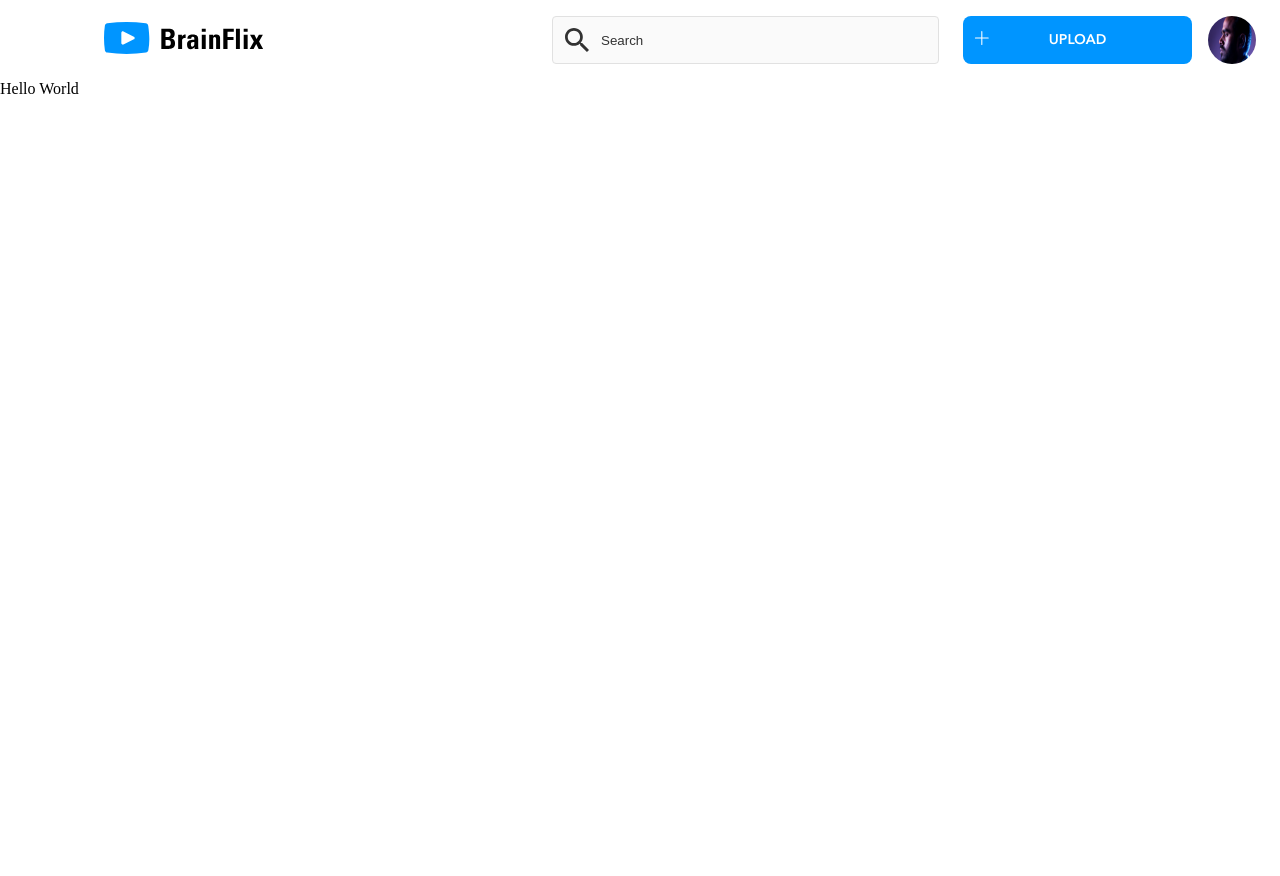
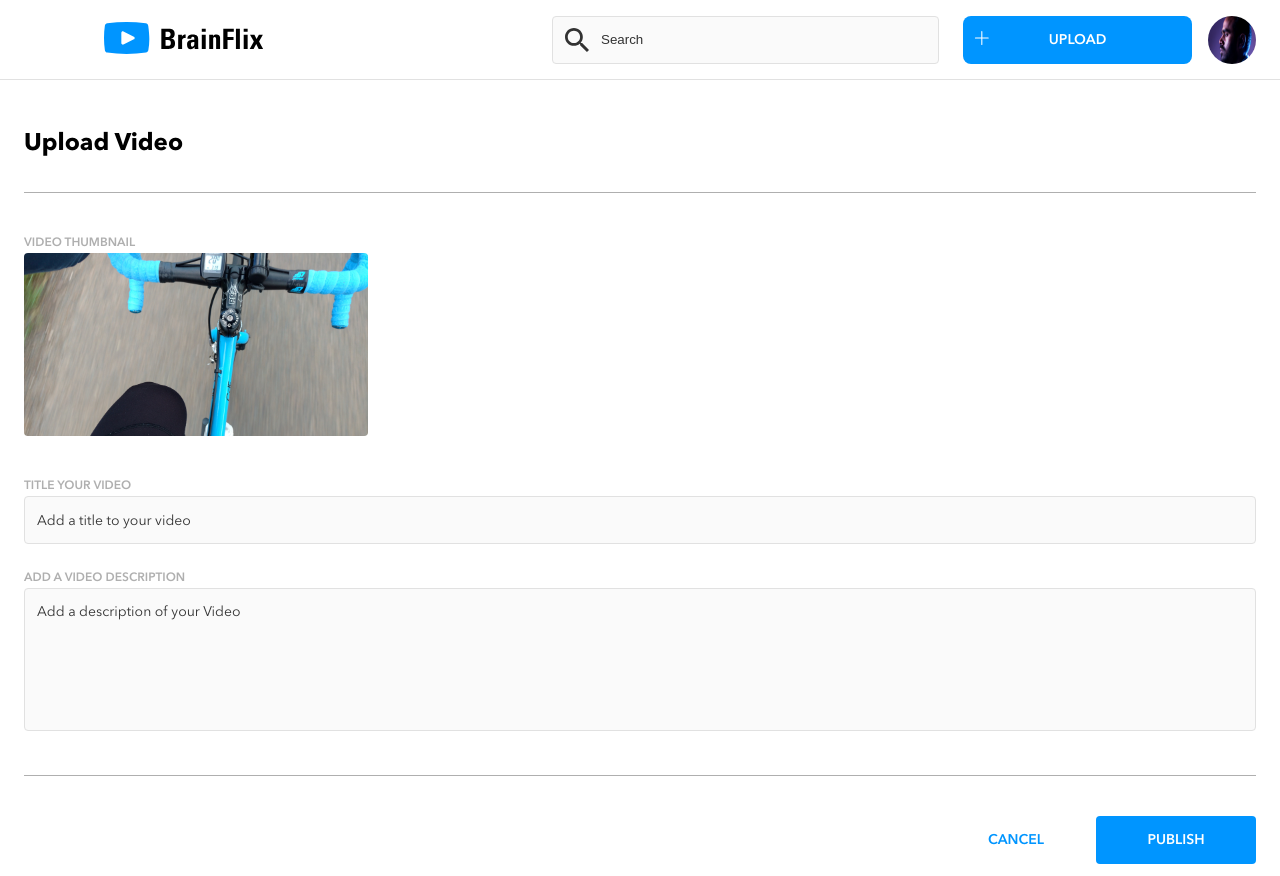
Before and after one commit to russellwinters/russell-winters-brainflix, a React (Create React App) app in the folder sprint-2/: page /upload in a window 1280 px wide. Before the commit the page ends 800 px from the top, so only its background shows below. Built offline with nearby package versions, Linux system fonts and the light colour scheme.

Commit message:
Upload page just needs desktop styling.

```diff
--- a/sprint-2/src/components/Aside.js
+++ b/sprint-2/src/components/Aside.js
@@ -7,7 +7,7 @@ export default function Aside(props) {
   const VideoList = props.VideoData.map(obj => {
     if (obj.id !== postID) {
       return (
-        <Link to={`/videos/${obj.id}`} key={obj.id}>
+        <Link to={`/videos/${obj.id}`} key={obj.id} className="up-next">
           <UpNext title={obj.title} channel={obj.channel} img={obj.image} />
         </Link>
       );
--- a/sprint-2/src/components/CommentBuilder.js
+++ b/sprint-2/src/components/CommentBuilder.js
@@ -5,8 +5,6 @@ import EpochTime from "./EpochTime";
 //Trying to make this a function that will build a comment DIV
 
 export default function CommentBuilder(props) {
-  // console.log(props.key);
-
   return (
     <div className="builder">
       <div className="builder__img-container">
--- a/sprint-2/src/components/UploadPage.js
+++ b/sprint-2/src/components/UploadPage.js
@@ -1,7 +1,51 @@
 import React, { Component } from "react";
+import videoClip from "../assets/images/Upload-video-preview.jpg";
 
 export default class UploadPage extends Component {
   render() {
-    return <div>Hello World</div>;
+    return (
+      <>
+        <h1>Upload Video</h1>
+        <form className="form">
+          <div className="form-flex">
+            <div className="form-flex__thumbnail">
+              <h3 className="form-heading">Video Thumbnail</h3>
+              <div className="form-flex__thumbnail--img-container">
+                <img
+                  src={videoClip}
+                  className="form-flex__thumbnail--img-container-content"
+                />
+              </div>
+            </div>
+            <div className="form-flex-content">
+              <div className="form-flex-content__title-input">
+                <h3 className="form-heading">Title Your Video</h3>
+                <input
+                  type="text"
+                  name="video-title"
+                  className="form-flex-content__title-input--content"
+                  placeholder="Add a title to your video"
+                ></input>
+              </div>
+              <div className="form-flex-content__description-input">
+                <h3 className="form-heading">Add a Video Description</h3>
+                <textarea
+                  type="text"
+                  className="form-flex-content__description-input--content"
+                  name="video-description"
+                  placeholder="Add a description of your Video"
+                ></textarea>
+              </div>
+            </div>
+          </div>
+          <div className="button-flex">
+            <button className="button-flex__content button-flex__primary">
+              Publish
+            </button>
+            <button className="button-flex__content">Cancel</button>
+          </div>
+        </form>
+      </>
+    );
   }
 }
--- a/sprint-2/src/styles/main.css
+++ b/sprint-2/src/styles/main.css
@@ -39,6 +39,7 @@ body {
       -ms-flex-align: center;
           align-items: center;
   overflow: none;
+  border-bottom: 1px solid #e1e1e1;
 }
 
 .header__logo {
@@ -137,7 +138,8 @@ body {
 
 @media only screen and (min-width: 768px) {
   .header {
-    width: calc(100vw - 48px);
+    width: 100vw;
+    padding: 0 24px;
     height: 80px;
     margin: 0 auto;
     display: -webkit-box;
@@ -657,6 +659,11 @@ body {
   color: #afafaf;
 }
 
+.up-next {
+  text-decoration: none;
+  color: #323232;
+}
+
 .aside-content {
   width: calc(100vw - 32px);
   margin: 0 auto;
@@ -805,4 +812,173 @@ body {
     width: 50vw;
   }
 }
+
+h1 {
+  margin: 24px 0 32px 16px;
+  font-size: 24px;
+  line-height: 32px;
+  font-family: "avenir-bold";
+}
+
+.form {
+  width: calc(100vw - 32px);
+  margin: 0 auto;
+}
+
+.form-flex {
+  display: -webkit-box;
+  display: -ms-flexbox;
+  display: flex;
+  -webkit-box-orient: vertical;
+  -webkit-box-direction: normal;
+      -ms-flex-direction: column;
+          flex-direction: column;
+}
+
+.form-flex .form-heading {
+  font-size: 12px;
+  line-height: 20px;
+  font-family: "avenir-demi-bold";
+  text-transform: uppercase;
+  color: #afafaf;
+}
+
+.form-flex__thumbnail {
+  width: 100%;
+  margin-bottom: 32px;
+}
+
+.form-flex__thumbnail--img-container {
+  width: 100%;
+  min-height: 153px;
+}
+
+.form-flex__thumbnail--img-container-content {
+  width: 100%;
+  border-radius: 4px;
+}
+
+.form-flex-content {
+  display: -webkit-box;
+  display: -ms-flexbox;
+  display: flex;
+  -webkit-box-orient: vertical;
+  -webkit-box-direction: normal;
+      -ms-flex-direction: column;
+          flex-direction: column;
+}
+
+.form-flex-content__title-input, .form-flex-content__description-input {
+  width: 100%;
+  margin-bottom: 24px;
+}
+
+.form-flex-content__title-input--content, .form-flex-content__description-input--content {
+  width: 100%;
+  height: 48px;
+  padding: 12px;
+  background-color: #fafafa;
+  border: 1px solid #e1e1e1;
+  border-radius: 4px;
+}
+
+.form-flex-content__title-input--content::-webkit-input-placeholder, .form-flex-content__description-input--content::-webkit-input-placeholder {
+  font-size: 14px;
+  line-height: 22px;
+  font-family: "avenir";
+  color: #323232;
+}
+
+.form-flex-content__title-input--content:-ms-input-placeholder, .form-flex-content__description-input--content:-ms-input-placeholder {
+  font-size: 14px;
+  line-height: 22px;
+  font-family: "avenir";
+  color: #323232;
+}
+
+.form-flex-content__title-input--content::-ms-input-placeholder, .form-flex-content__description-input--content::-ms-input-placeholder {
+  font-size: 14px;
+  line-height: 22px;
+  font-family: "avenir";
+  color: #323232;
+}
+
+.form-flex-content__title-input--content::placeholder, .form-flex-content__description-input--content::placeholder {
+  font-size: 14px;
+  line-height: 22px;
+  font-family: "avenir";
+  color: #323232;
+}
+
+.form-flex-content__description-input {
+  height: unset;
+  margin-bottom: 32px;
+}
+
+.form-flex-content__description-input--content {
+  resize: none;
+  min-height: 143px;
+}
+
+.form .button-flex {
+  display: -webkit-box;
+  display: -ms-flexbox;
+  display: flex;
+  -webkit-box-orient: vertical;
+  -webkit-box-direction: normal;
+      -ms-flex-direction: column;
+          flex-direction: column;
+}
+
+.form .button-flex__content {
+  height: 48px;
+  border-radius: 4px;
+  border: none;
+  color: #0095ff;
+  background-color: #ffffff;
+  text-transform: uppercase;
+  font-size: 14px;
+  line-height: 22px;
+  font-family: "avenir-demi-bold";
+  margin-bottom: 12px;
+}
+
+.form .button-flex__primary {
+  color: #ffffff;
+  background-color: #0095ff;
+}
+
+@media only screen and (min-width: 768px) {
+  h1 {
+    padding: 48px 0 32px 0;
+    margin: 0 0 0 24px;
+  }
+  .form {
+    width: calc(100vw - 48px);
+    border-top: 1px solid #afafaf;
+    padding-top: 40px;
+  }
+  .form-flex__thumbnail {
+    margin-bottom: 40px;
+  }
+  .form-flex__thumbnail--img-container {
+    width: 344px;
+    height: 183px;
+  }
+  .form-flex-content__description-input {
+    margin-bottom: unset;
+    padding-bottom: 40px;
+    border-bottom: 1px solid #afafaf;
+  }
+  .form .button-flex {
+    -webkit-box-orient: horizontal;
+    -webkit-box-direction: reverse;
+        -ms-flex-direction: row-reverse;
+            flex-direction: row-reverse;
+    margin-top: 40px;
+  }
+  .form .button-flex__content {
+    width: 160px;
+  }
+}
 /*# sourceMappingURL=main.css.map */
--- a/sprint-2/src/styles/main.scss
+++ b/sprint-2/src/styles/main.scss
@@ -19,3 +19,4 @@ body {
 @import "./partials/builder";
 @import "./partials/aside";
 @import "./partials/loading";
+@import "./partials/upload-page";
--- a/sprint-2/src/styles/partials/_aside.scss
+++ b/sprint-2/src/styles/partials/_aside.scss
@@ -8,6 +8,10 @@
   }
 }
 
+.up-next {
+  text-decoration: none;
+  color: $black;
+}
 .aside-content {
   width: calc(100vw - 32px);
   margin: $center;
--- a/sprint-2/src/styles/partials/_header.scss
+++ b/sprint-2/src/styles/partials/_header.scss
@@ -4,6 +4,7 @@
   flex-direction: column;
   align-items: center;
   overflow: none;
+  border-bottom: 1px solid $mercury;
 
   &__logo {
     width: 45vw;
@@ -76,7 +77,9 @@
 
 @include medium {
   .header {
-    width: calc(100vw - 48px);
+    width: 100vw;
+    padding: 0 24px;
+    // width: calc(100vw - 48px);
     height: 80px;
     margin: $center;
     display: flex;
--- /dev/null
+++ b/sprint-2/src/styles/partials/_upload-page.scss
@@ -0,0 +1,128 @@
+h1 {
+  margin: 24px 0 32px 16px;
+  @include mobile-header;
+}
+
+.form {
+  width: calc(100vw - 32px);
+  margin: $center;
+
+  &-flex {
+    display: flex;
+    flex-direction: column;
+
+    .form-heading {
+      @include labels;
+    }
+
+    &__thumbnail {
+      width: 100%;
+      margin-bottom: 32px;
+
+      &--img-container {
+        width: 100%;
+        min-height: 153px;
+        // overflow: hidden;
+
+        &-content {
+          width: 100%;
+          border-radius: 4px;
+        }
+      }
+    }
+
+    &-content {
+      display: flex;
+      flex-direction: column;
+
+      &__title-input,
+      &__description-input {
+        width: 100%;
+        margin-bottom: 24px;
+
+        &--content {
+          width: 100%;
+          height: 48px;
+          padding: 12px;
+          background-color: $alabaster;
+          border: 1px solid $mercury;
+          border-radius: 4px;
+        }
+
+        &--content::placeholder {
+          @include paragraphs;
+          color: $black;
+        }
+      }
+
+      &__description-input {
+        height: unset;
+        margin-bottom: 32px;
+        &--content {
+          resize: none;
+          min-height: 143px;
+        }
+      }
+    }
+  }
+
+  .button-flex {
+    display: flex;
+    flex-direction: column;
+
+    &__content {
+      height: 48px;
+      border-radius: 4px;
+      border: none;
+      color: $brainflix-blue;
+      background-color: $white;
+      text-transform: uppercase;
+      @include mobile-subheader;
+      margin-bottom: 12px;
+    }
+
+    &__primary {
+      color: $white;
+      background-color: $brainflix-blue;
+    }
+  }
+}
+
+@include medium {
+  h1 {
+    padding: 48px 0 32px 0;
+    margin: 0 0 0 24px;
+  }
+
+  .form {
+    width: calc(100vw - 48px);
+    border-top: 1px solid $silver;
+    padding-top: 40px;
+
+    &-flex {
+      &__thumbnail {
+        margin-bottom: 40px;
+
+        &--img-container {
+          width: 344px;
+          height: 183px;
+        }
+      }
+
+      &-content__description-input {
+        margin-bottom: unset;
+        padding-bottom: 40px;
+        border-bottom: 1px solid $silver;
+      }
+    }
+
+    .button-flex {
+      flex-direction: row-reverse;
+      margin-top: 40px;
+
+      &__content {
+        width: 160px;
+      }
+    }
+  }
+}
```
Also changed, not shown: sprint-2/src/assets/images/Upload-video-preview.jpg (added), 1 other file (tests, documents, lock files or other folders).
